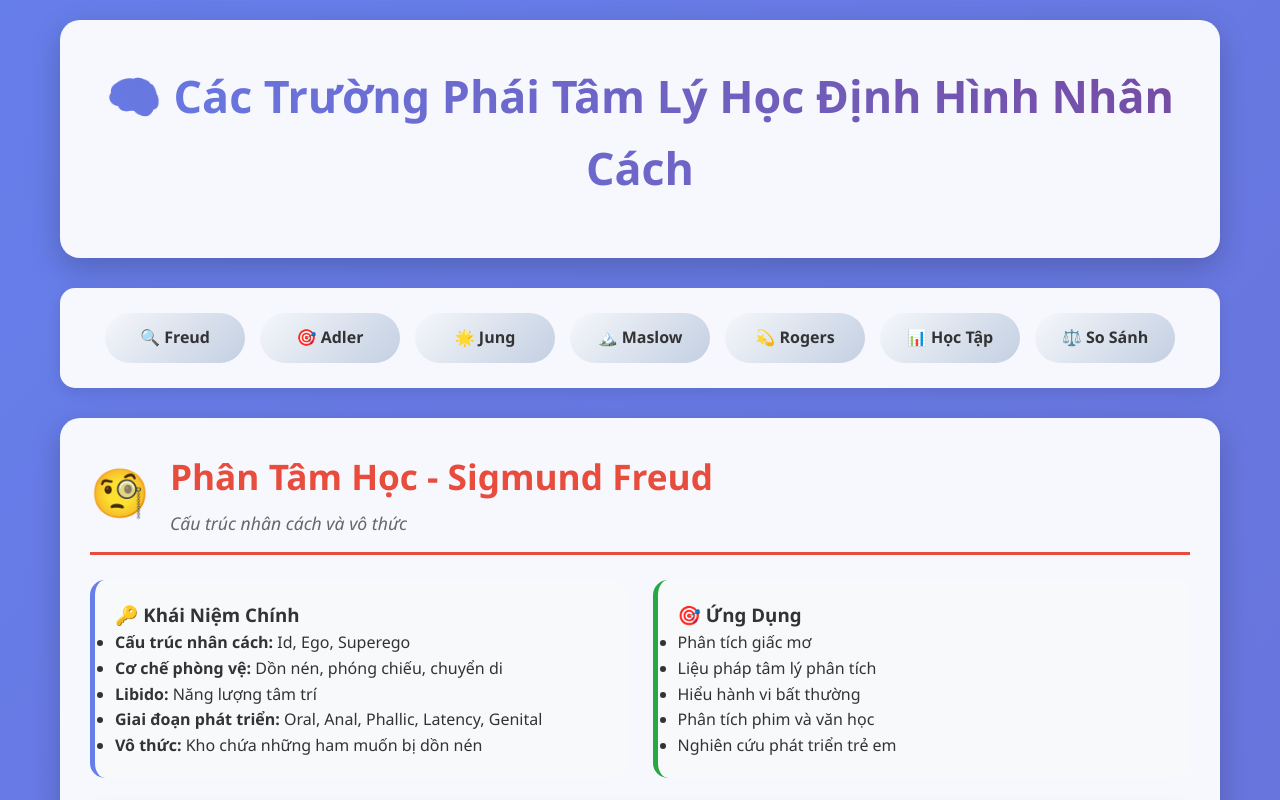
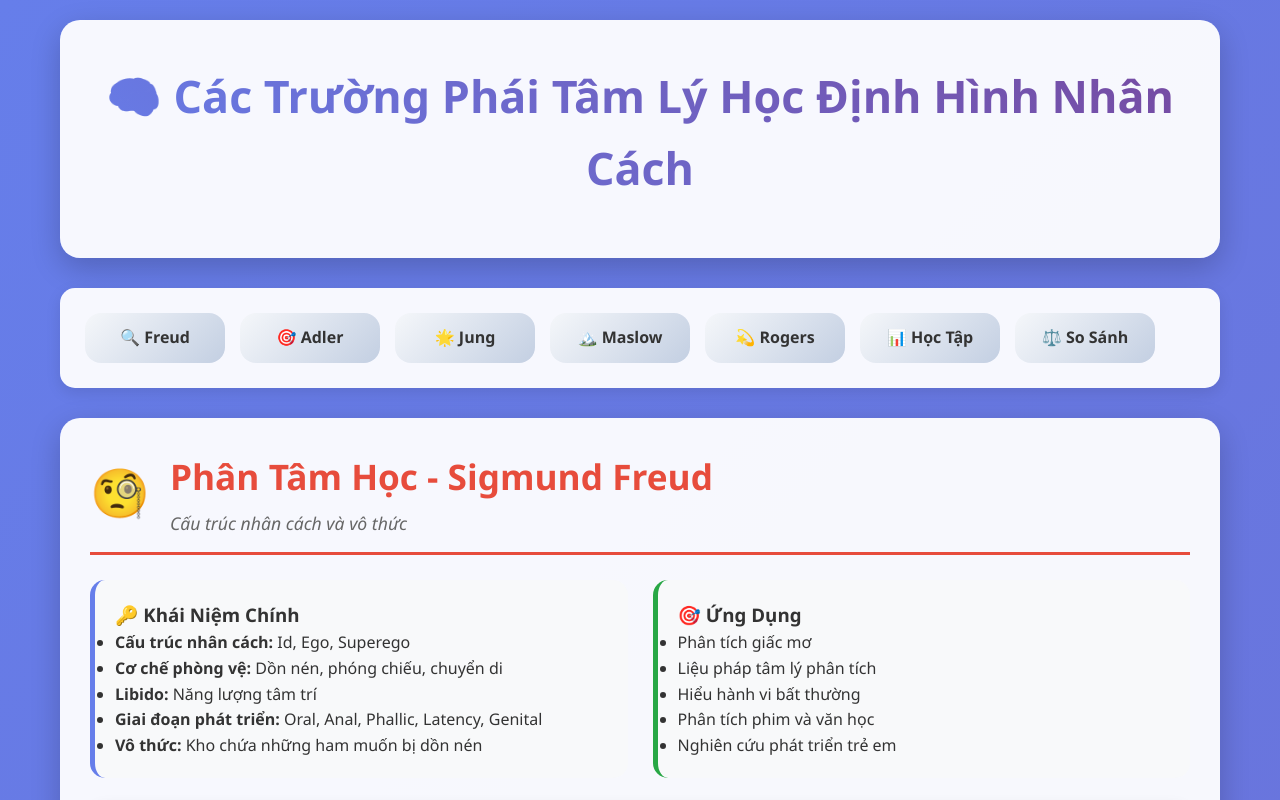
Before and after one commit to zoom2408/TLH_NhanCach, a website: page general.html in a window 1280 px wide. Shown: the top 800 px of the page. Drawn offline with Linux system fonts and the light colour scheme.

Commit message:
update style

```diff
--- a/general.html
+++ b/general.html
@@ -72,14 +72,13 @@
         .toc-list {
             display: flex;
             flex-wrap: wrap;
-            justify-content: center;
             gap: 15px;
         }
 
         .toc-item {
             background: linear-gradient(135deg, #f5f7fa 0%, #c3cfe2 100%);
             padding: 12px 20px;
-            border-radius: 25px;
+            border-radius: 16px;
             transition: transform 0.3s ease;
             cursor: pointer;
             text-align: center;
```
